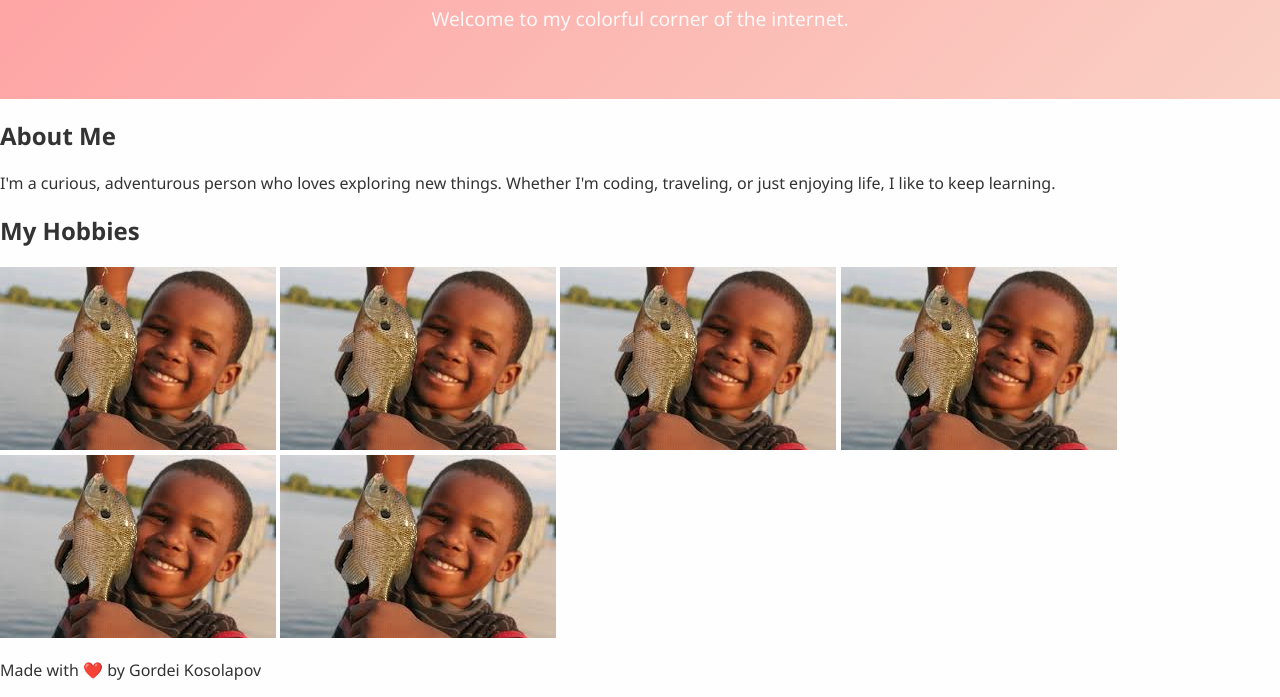
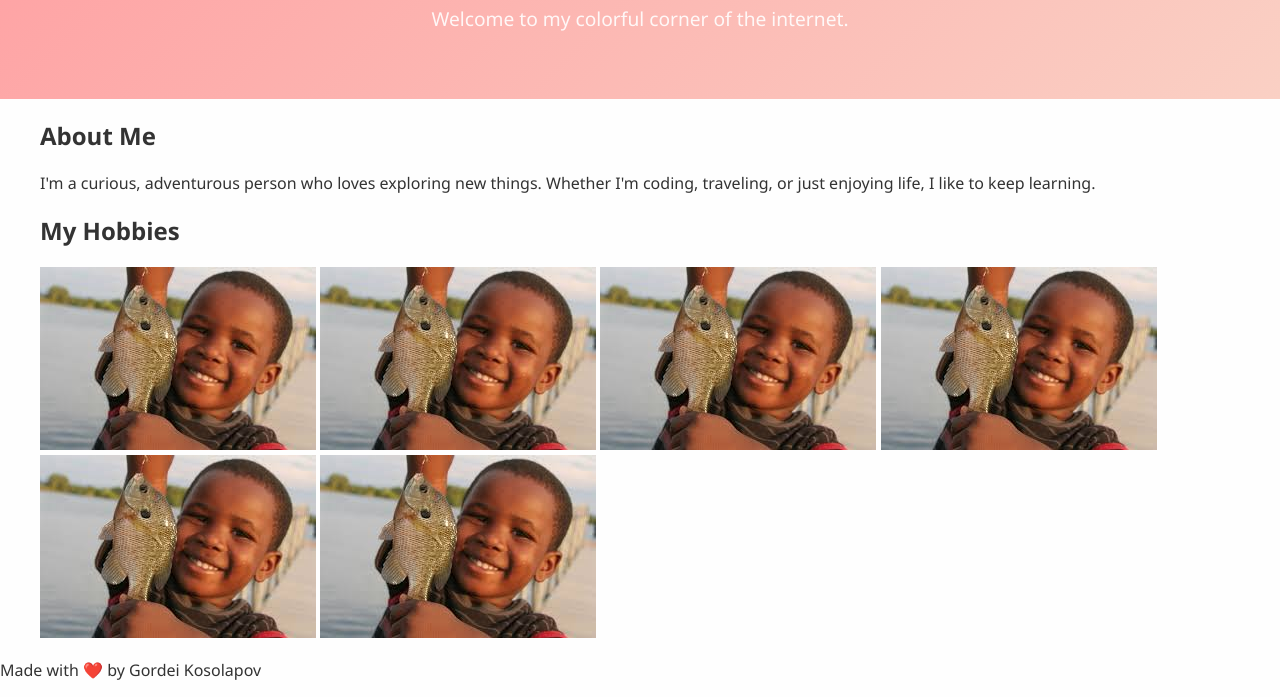
Before and after one commit to coric227/coric227.github.io, a plain HTML site: page index.html in a window 1280 px wide. Shown: the part 331-1028 px from the top of the page. Drawn offline with Linux system fonts and the light colour scheme.

Commit message:
Update index.html

```diff
--- a/index.html
+++ b/index.html
@@ -16,7 +16,7 @@
   </header>
 
   <!-- ABOUT SECTION -->
-  <section class="about">
+  <section class="about indented">
     <h2>About Me</h2>
     <p>
       I'm a curious, adventurous person who loves exploring new things. Whether I'm coding, traveling, or just enjoying life, I like to keep learning.
@@ -24,7 +24,7 @@
   </section>
 
   <!-- HOBBIES GALLERY -->
-  <section class="hobbies">
+  <section class="hobbies indented">
     <h2>My Hobbies</h2>
     <div class="gallery">
       <img src="hobby1.jpg" alt="Hobby 1" />
```
